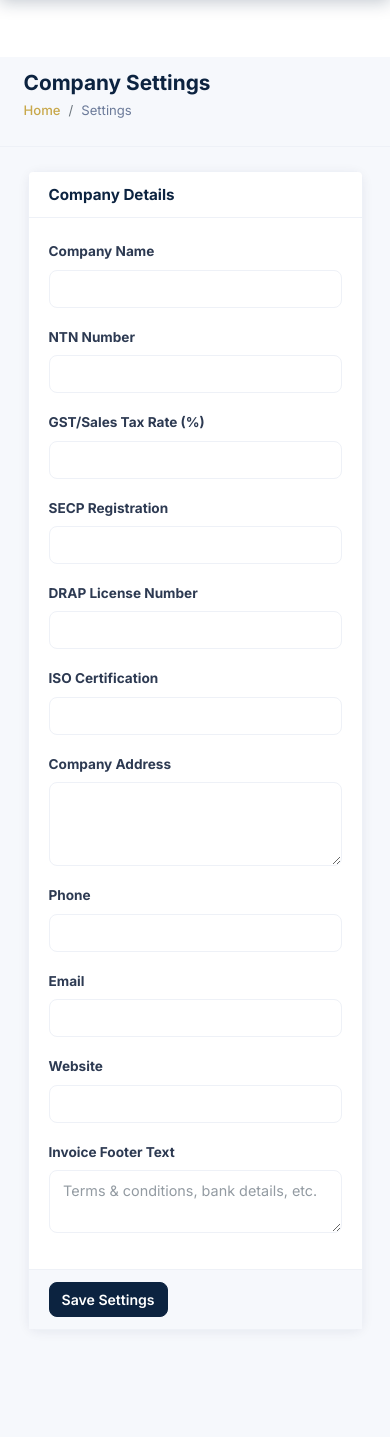
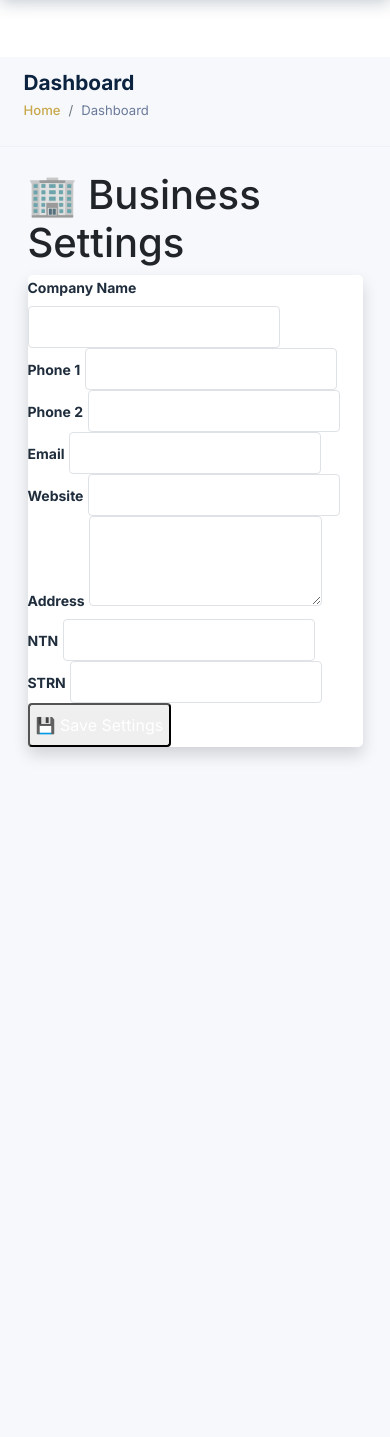
Before and after one commit to jjarral/AmpRep, a Python web app: template templates/settings/index.html in a window 390 px wide. Shown: the part 56-1493 px from the top of the page. Run offline with Jinja, Linux system fonts and the light colour scheme; the template is opened without the code that fills it, so the values that code supplies are empty; some libraries are stand-ins or nearby versions.

Commit message:
Update index.html

```diff
--- a/templates/settings/index.html
+++ b/templates/settings/index.html
@@ -1,88 +1,48 @@
 {% extends "base.html" %}
+{% block title %}Business Settings{% endblock %}
+{% block content %}
+<div class="max-w-3xl mx-auto p-6">
+    <h1 class="text-2xl font-bold mb-6">🏢 Business Settings</h1>
 
-{% block title %}Settings{% endblock %}
-{% block page_title %}Company Settings{% endblock %}
-{% block breadcrumb_active %}Settings{% endblock %}
+    <form method="POST" class="bg-white p-6 rounded-lg shadow space-y-4">
+        <div>
+            <label class="block text-sm font-medium">Company Name</label>
+            <input type="text" name="company_name" value="{{ settings.company_name }}" class="w-full border rounded p-2">
+        </div>
+        <div class="grid grid-cols-2 gap-4">
+            <div>
+                <label class="block text-sm font-medium">Phone 1</label>
+                <input type="text" name="phone_1" value="{{ settings.phone_1 }}" class="w-full border rounded p-2">
+            </div>
+            <div>
+                <label class="block text-sm font-medium">Phone 2</label>
+                <input type="text" name="phone_2" value="{{ settings.phone_2 }}" class="w-full border rounded p-2">
+            </div>
+        </div>
+        <div>
+            <label class="block text-sm font-medium">Email</label>
+            <input type="email" name="email" value="{{ settings.email }}" class="w-full border rounded p-2">
+        </div>
+        <div>
+            <label class="block text-sm font-medium">Website</label>
+            <input type="text" name="website" value="{{ settings.website }}" class="w-full border rounded p-2">
+        </div>
+        <div>
+            <label class="block text-sm font-medium">Address</label>
+            <textarea name="address" rows="3" class="w-full border rounded p-2">{{ settings.address }}</textarea>
+        </div>
+        <div class="grid grid-cols-2 gap-4">
+            <div>
+                <label class="block text-sm font-medium">NTN</label>
+                <input type="text" name="ntn" value="{{ settings.ntn }}" class="w-full border rounded p-2">
+            </div>
+            <div>
+                <label class="block text-sm font-medium">STRN</label>
+                <input type="text" name="strn" value="{{ settings.strn }}" class="w-full border rounded p-2">
+            </div>
+        </div>
 
-{% block content %}
-<div class="card">
-    <div class="card-header">
-        <h3 class="card-title">Company Details</h3>
-    </div>
-    <form method="POST">
-        <div class="card-body">
-                <div class="row">
-                    <div class="col-md-6">
-                        <div class="form-group">
-                            <label>Company Name</label>
-                            <input type="text" name="company_name" class="form-control" value="{{ settings.get('company_name', 'Ampoulex') }}">
-                        </div>
-                    </div>
-                    <div class="col-md-6">
-                        <div class="form-group">
-                            <label>NTN Number</label>
-                            <input type="text" name="company_ntn" class="form-control" value="{{ settings.get('company_ntn', '') }}">
-                        </div>
-                    </div>
-                </div>
-                <div class="row">
-                    <div class="col-md-6">
-                        <div class="form-group">
-                            <label>GST/Sales Tax Rate (%)</label>
-                            <input type="number" name="company_gst" class="form-control" value="{{ settings.get('company_gst', '17') }}" step="0.1">
-                        </div>
-                    </div>
-                    <div class="col-md-6">
-                        <div class="form-group">
-                            <label>SECP Registration</label>
-                            <input type="text" name="company_secp" class="form-control" value="{{ settings.get('company_secp', '') }}">
-                        </div>
-                    </div>
-                </div>
-                <div class="row">
-                    <div class="col-md-6">
-                        <div class="form-group">
-                            <label>DRAP License Number</label>
-                            <input type="text" name="company_drap" class="form-control" value="{{ settings.get('company_drap', '') }}">
-                        </div>
-                    </div>
-                    <div class="col-md-6">
-                        <div class="form-group">
-                            <label>ISO Certification</label>
-                            <input type="text" name="company_iso" class="form-control" value="{{ settings.get('company_iso', '') }}">
-                        </div>
-                    </div>
-                </div>
-                <div class="form-group">
-                    <label>Company Address</label>
-                    <textarea name="company_address" class="form-control" rows="3">{{ settings.get('company_address', '') }}</textarea>
-                </div>
-                <div class="row">
-                    <div class="col-md-6">
-                        <div class="form-group">
-                            <label>Phone</label>
-                            <input type="text" name="company_phone" class="form-control" value="{{ settings.get('company_phone', '') }}">
-                        </div>
-                    </div>
-                    <div class="col-md-6">
-                        <div class="form-group">
-                            <label>Email</label>
-                            <input type="email" name="company_email" class="form-control" value="{{ settings.get('company_email', '') }}">
-                        </div>
-                    </div>
-                </div>
-                <div class="form-group">
-                    <label>Website</label>
-                    <input type="url" name="company_website" class="form-control" value="{{ settings.get('company_website', '') }}">
-                </div>
-                <div class="form-group">
-                    <label>Invoice Footer Text</label>
-                    <textarea name="invoice_footer" class="form-control" rows="2" placeholder="Terms & conditions, bank details, etc.">{{ settings.get('invoice_footer', '') }}</textarea>
-                </div>
-        </div>
-        <div class="card-footer">
-            <button type="submit" class="btn btn-primary">Save Settings</button>
-        </div>
+        <button type="submit" class="bg-indigo-600 text-white px-6 py-2 rounded hover:bg-indigo-700">💾 Save Settings</button>
     </form>
 </div>
 {% endblock %}
```
